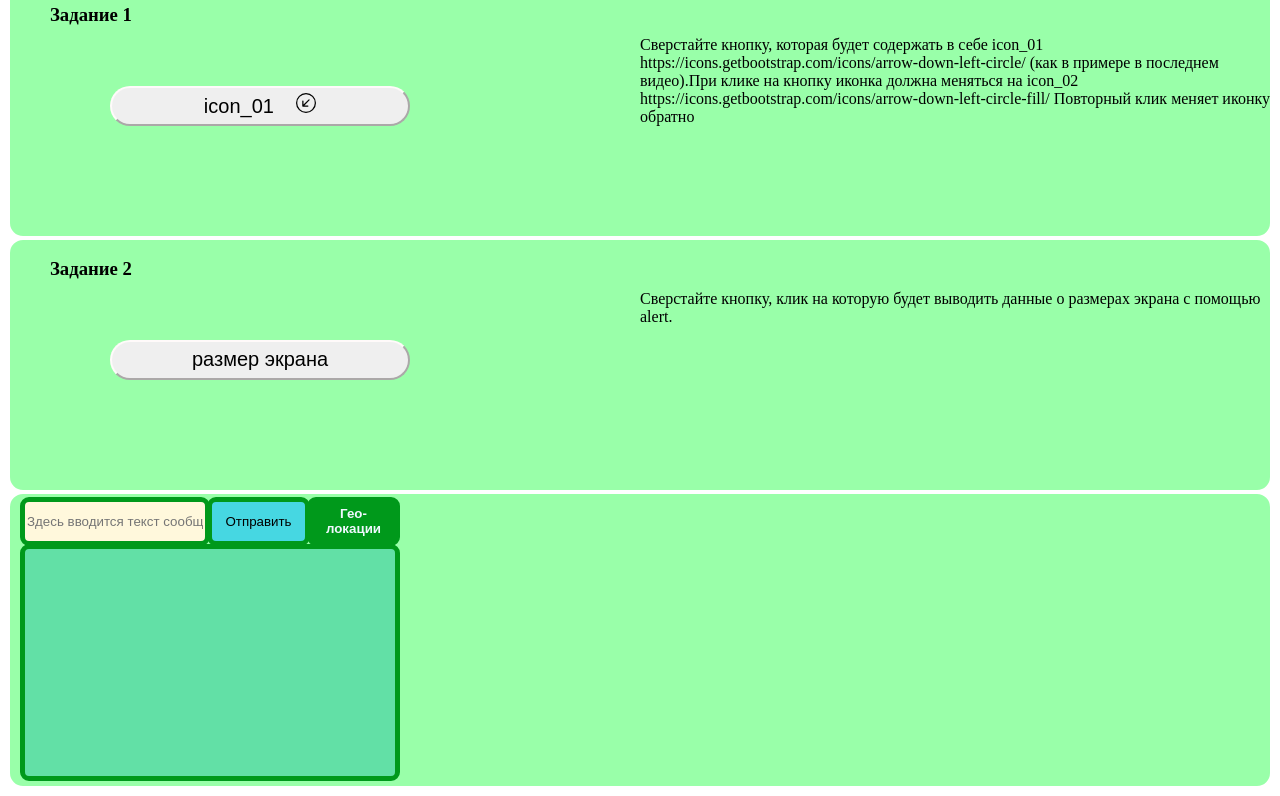
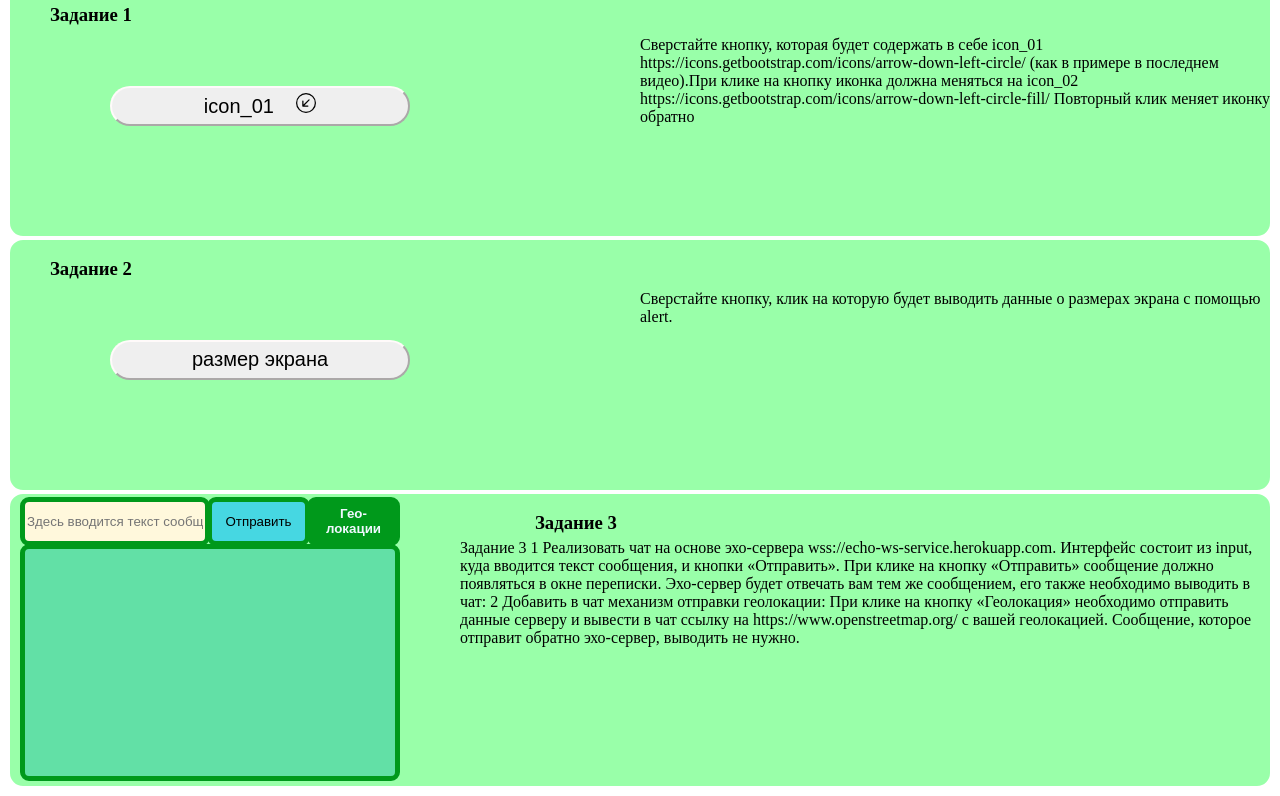
Before and after one commit to 1351618/skillfactory_tasks, a plain HTML site: page index.html in a window 1280 px wide. Shown: the part 1794-2590 px from the top of the page. Drawn offline with Linux system fonts and the light colour scheme.

Commit message:
index_main__11_2_SVG_ok

```diff
--- a/CSS/style.css
+++ b/CSS/style.css
@@ -3,6 +3,10 @@
     border-radius: 10px;
     text-align: center;
     font-style: italic;
+}
+
+#index-header__menu a {
+    margin-left: 20px;
 }
 
 #index-main {
@@ -266,3 +270,15 @@
 .chat-box__my-message {
     align-self: start;
 }
+
+.index-main__11-2-SVG_task-3 h3 {
+    grid-row: 1;
+    grid-column: 5;
+    margin-left: 125px;
+}
+
+.index-main__11-2-SVG_task-3 span {
+    grid-row: 2;
+    grid-column: 5;
+    margin-left: 50px;
+}
--- a/index.html
+++ b/index.html
@@ -64,7 +64,7 @@
 
         <div class="index-main__11-2-SVG">
             <h1 class="index-main__11-2-SVG_h1">3/8 11.2. SVG</h1>
-            <div class="index-main__11-2-SVG_task-1">
+            <div class="index-main__11-2-SVG_task-1" id="index-main__11-2-SVG">
                 <h3>Задание 1</h3>
                 <span>Сверстайте кнопку, которая будет содержать в себе icon_01
                     https://icons.getbootstrap.com/icons/arrow-down-left-circle/
@@ -89,7 +89,16 @@
             </div>
 
             <div class="index-main__11-2-SVG_task-3">
-
+                <h3>Задание 3</h3>
+                <span>Задание 3
+                    1 Реализовать чат на основе эхо-сервера wss://echo-ws-service.herokuapp.com.
+                    Интерфейс состоит из input, куда вводится текст сообщения, и кнопки «Отправить».
+                    При клике на кнопку «Отправить» сообщение должно появляться в окне переписки.
+                    Эхо-сервер будет отвечать вам тем же сообщением, его также необходимо выводить в чат:
+                    2 Добавить в чат механизм отправки геолокации:
+                    При клике на кнопку «Геолокация» необходимо отправить данные серверу и вывести
+                    в чат ссылку на https://www.openstreetmap.org/ с вашей геолокацией. Сообщение,
+                    которое отправит обратно эхо-сервер, выводить не нужно.</span>
                 <input id="index-main__11-2-SVG_task-3_head_input" type="text"
                     placeholder="Здесь вводится текст сообщения">
                 <button id="index-main__11-2-SVG_task-3_head_button-send">Отправить</button>
--- a/js/main.js
+++ b/js/main.js
@@ -335,7 +335,7 @@ function update_chat_history() {
         }
     }
 
-    // добавляем прокрутку вниз, чтобы отобразить последнее сообщение
+    // добавляем скрол чтоб помлед. сообщ было видно
     chat_box__content.scrollTop = chat_box__content.scrollHeight;
 }
 
@@ -389,3 +389,5 @@ chat_box__location.addEventListener("click", function () {
         update_chat_history();
     }
 });
+
+// P.S. чуть кровь с злаз не пошла в реализации этого месенджера - но очень круто, аж голова заболела
```
